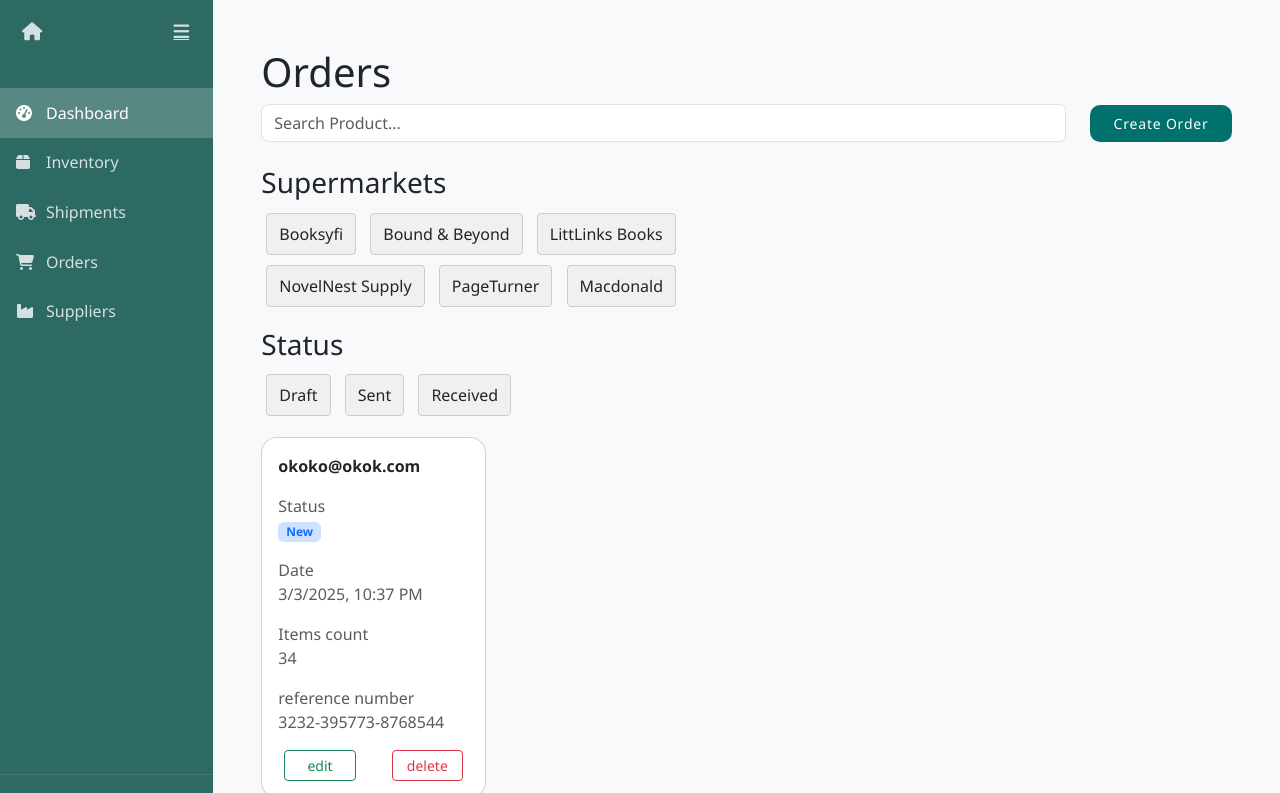
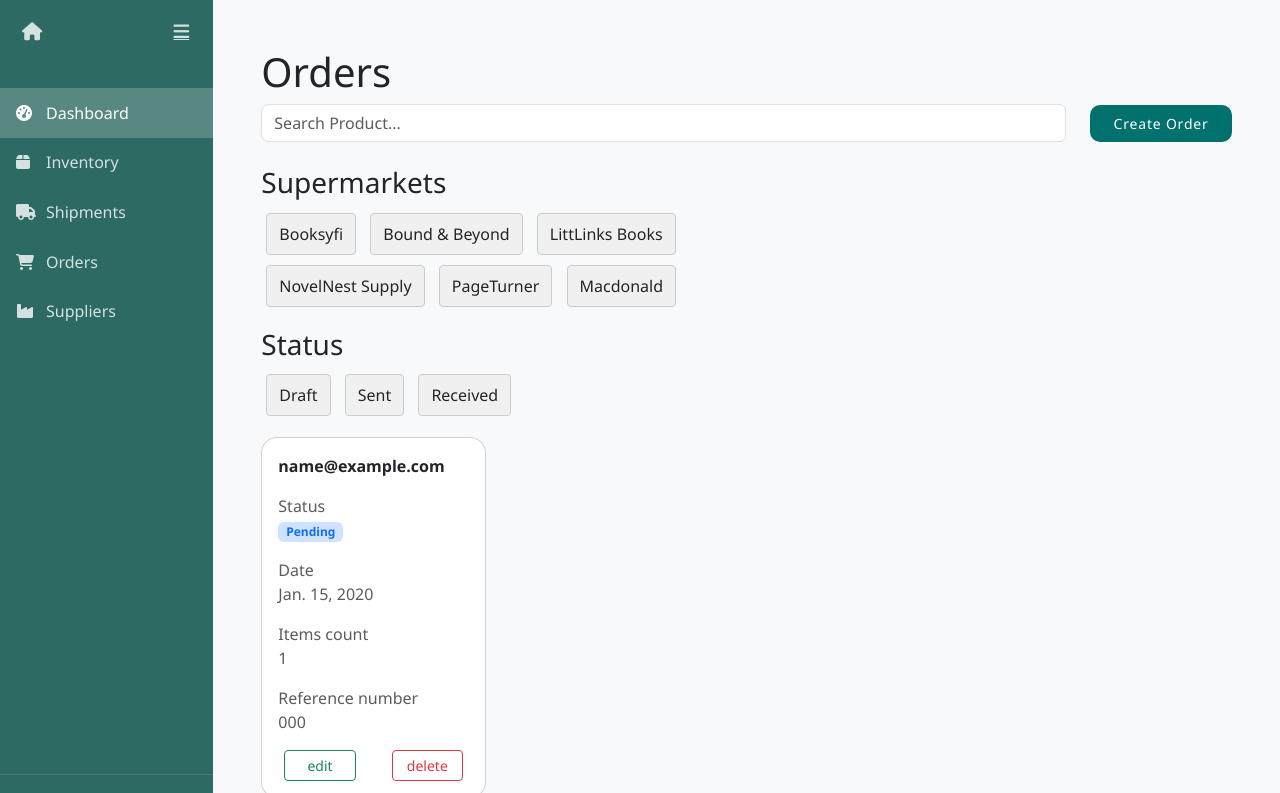
Before and after one commit to moelbanna-bot/Inventory-management-system, a Django app: page /orders/ in a window 1280 px wide. Shown: the top 793 px of the page. Run offline with Django 5.2, Linux system fonts and the light colour scheme; tables that the repository leaves empty hold one stand-in row (values such as "Sample post"); some libraries are stand-ins or nearby versions.

Commit message:
feat(ui): dynamically render order shipment details using template context

```diff
--- a/templates/components/order_shipment_card.html
+++ b/templates/components/order_shipment_card.html
@@ -3,40 +3,44 @@
         <div class="card-body">
             <a href="" class="text-decoration-none text-dark">
                 <p class="email card-text fw-bold">
-                    okoko@okok.com
+                    {% if item.supermarket %}
+                        {{ item.supermarket.email }}
+                    {% elif item.supplier %}
+                        {{ item.supplier.email }}
+                    {% endif %}
                 </p>
             </a>
             <div class="mt-3">
                 <span class="text-muted">Status</span>
                 <p class="card-text">
-                    <span class="status badge bg-primary-subtle text-primary">New</span>
+                    <span class="status badge bg-primary-subtle text-primary">{{ item.get_status_display }}</span>
                 </p>
             </div>
 
             <div class="mt-3">
                 <span class="text-muted">Date</span>
                 <p class="card-text text-muted">
-                    <span class="date">3/3/2025, 10:37 PM</span>
+                    <span class="date">{{ item.access_date }}</span>
                 </p>
             </div>
 
             <div class="mt-3">
                 <span class="text-muted">Items count</span>
                 <p class="card-text text-muted">
-                    <span class="items-count">34</span>
+                    <span class="items-count">{{ item.items.count }}</span>
                 </p>
             </div>
             <div class="mt-3">
-                <span class="text-muted">reference number</span>
+                <span class="text-muted">Reference number</span>
                 <p class="card-text text-muted">
-                    <span class="items-count">3232-395773-8768544</span>
+                    <span class="items-count">{{ item.reference_number }}</span>
                 </p>
             </div>
 
-
             <div class="row justify-content-around action mt-3">
-                <a href="" class="btn btn-outline-success btn-sm col-4">edit</a>
-                <a href="" class="btn btn-outline-danger btn-sm  col-4">delete</a>
+                <a href=""
+                   class="btn btn-outline-success btn-sm col-4">edit</a>
+                <a href="" class="btn btn-outline-danger btn-sm col-4">delete</a>
             </div>
         </div>
     </div>
--- a/templates/orders/orders.html
+++ b/templates/orders/orders.html
@@ -49,7 +49,7 @@
                     </div>
                 {% else %}
                     {% for order in orders %}
-                        {% include "components/order_shipment_card.html" %}
+                        {% include "components/order_shipment_card.html" with item=order %}
                     {% endfor %}
                 {% endif %}
 
```
